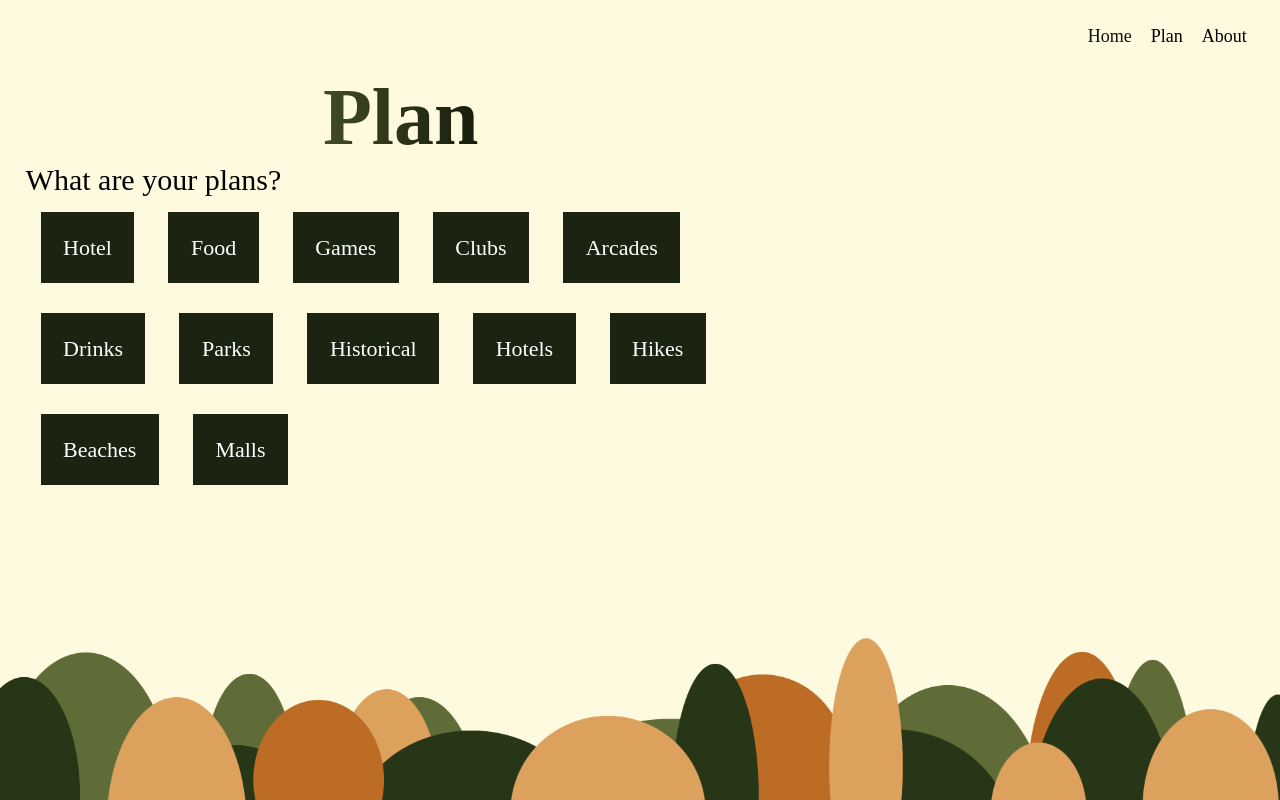
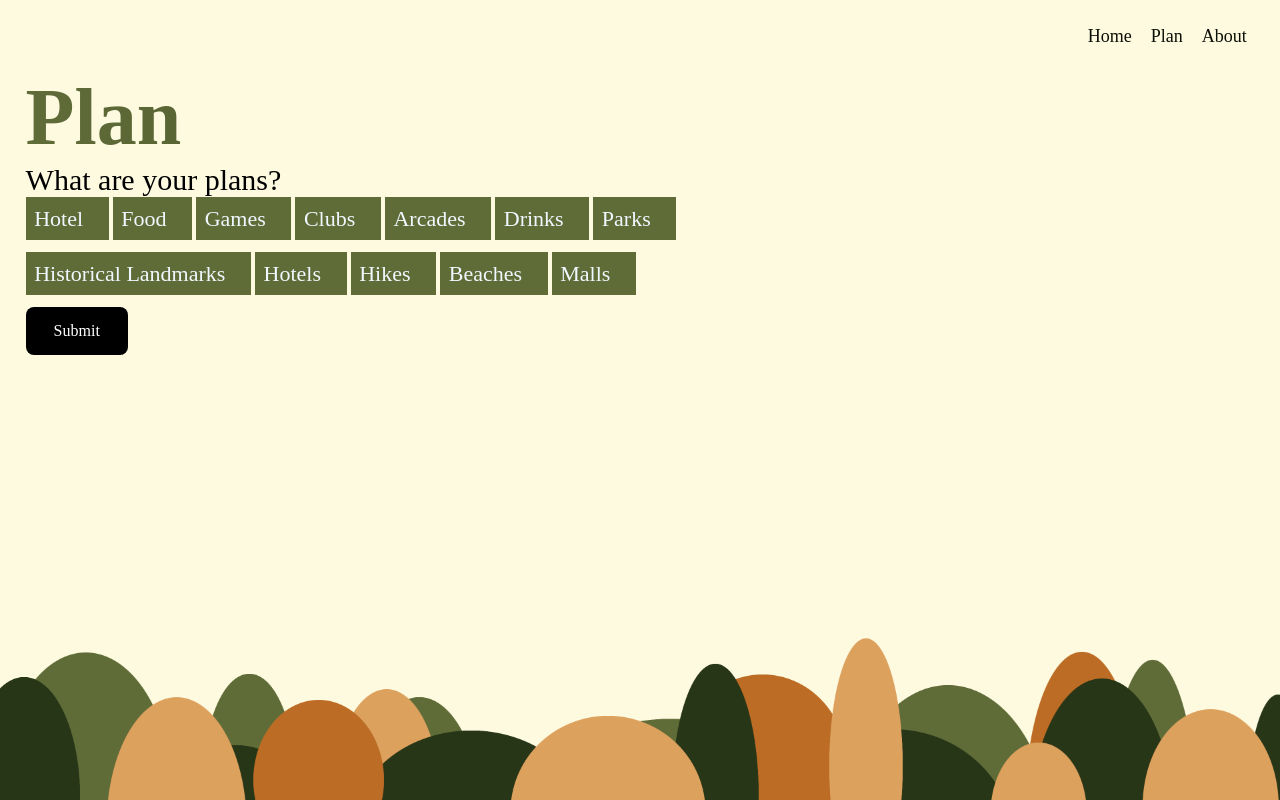
Before and after one commit to nihalcshah/ourcoffeetime, a Django app: page /coffee in a window 1280 px wide. Run offline with Django 3.2, Linux system fonts and the light colour scheme; data comes from the database, SQL or seed files in the repository; both versions use the stored data as it was after the commit; some web fonts are replaced.

Commit message:
Views Changes

```diff
--- a/frontend/static/css/ourcoffeetime.css
+++ b/frontend/static/css/ourcoffeetime.css
@@ -154,6 +154,7 @@ h1{
   border: none;
   padding: 3%;
   margin: 2%;
+  pointer-events: none;
 }
 
 .selections:focus{
@@ -165,3 +166,94 @@ h1{
 .color:visited{
   background-color: #4e582d;
 }
+
+input[type="checkbox"]+label{
+  border:  none;
+  padding: 2%;
+  background-color: #1a2410;
+}
+
+.container {
+  display: inline-block;
+  position: relative;
+  padding-left: 35px;
+  margin-bottom: 12px;
+  cursor: pointer;
+  background-color: #606C38;
+  font-size: 22px;
+  color: aliceblue;
+  -webkit-user-select: none;
+  -moz-user-select: none;
+  -ms-user-select: none;
+  padding: 1%;
+  padding-right: 3%;
+  user-select: none;
+}
+
+.container input {
+  position: absolute;
+  opacity: 0;
+  cursor: pointer;
+  height: 0;
+  width: 0;
+}
+.checkmark {
+  position: relative;
+  left: 0;
+  height: 25px;
+  width: 25px;
+}
+.container:hover{
+  background-color: #1a2410;
+}
+
+.container input:checked ~ .checkmark {
+  background-color: #2196F3;
+
+
+}
+
+.container input:checked{
+  background-color: #1a2410;
+}
+.checkmark:after {
+  content: "";
+  position: absolute;
+  display: none;
+}
+.container input:checked ~ .checkmark:after {
+  display: block;
+}
+
+input:checked .container{
+  background-color: #0b0f06;
+}
+.container .checkmark:after {
+  left: 9px;
+  top: 3px;
+  width: 5px;
+  height: 10px;
+  border: solid white;
+  border-width: 0 3px 3px 0;
+  -webkit-transform: rotate(45deg);
+  -ms-transform: rotate(45deg);
+  transform: rotate(45deg);
+}
+
+.location{
+  font-size: 20px;
+}
+
+.location input[type='text']{
+  border: none;
+  color: white;
+  background-color: #606C38;
+  padding: 1%;
+}
+
+.location input[type='text']:focus{
+  border: none;
+  color: white;
+  background-color: #363b23;
+  padding: 1%;
+}
--- a/frontend/templates/base.html
+++ b/frontend/templates/base.html
@@ -21,9 +21,9 @@
 
     <!-- </div> -->
     <nav>
-        <a href="{%url 'home'%}"><span class="navpart">Home</span>
-        <a href="{%url 'coffee'%}"></a><span class="navpart">Plan</span>
-        <a href="{%url 'about'%}"></a><span class="navpart">About</span>
+        <a href="{%url 'home'%}"><span class="navpart">Home</span></a>
+        <a href="{%url 'coffee'%}"><span class="navpart">Plan</span></a>
+        <a href="{%url 'about'%}"><span class="navpart">About</span></a>
     </nav>
     {% block content %}
 
--- a/frontend/templates/collect.html
+++ b/frontend/templates/collect.html
@@ -4,26 +4,27 @@
 {% block content %}
 
 <section style="display: block;" >
+    <h1 class="title" style="margin-top: 0%; margin-left: 2%; float: left; width: 100%; text-align: left;">Plan</h1>
     <div class="form">
-        <h1 class="title" style="margin-top: 0%; margin-left: 0%; float: left; width: 100% ;">Plan</h1>
 
-        <br>
-        <br>
         <div>
             <span class="question">{{question}}</span>
-            <form method="POST" action="">
+            <form method="post" action="">
                 {% csrf_token %}
-                <div >
+                <div style="display: inline-flexbox;" >
                     {% for t in types%}
+                    <label class="container">{{t.name}}
                     <input
-                        class="selections"
-                        type="submit"
+                        type="checkbox"
                         name="{{question}}"
-                        value={{t.name}}
+                        value="{{t.name}}"
                     />
+                        <span class="checkmark"></span>
+                    </label>
                     {% endfor %}
+
                 </div>
-
+                <button type="submit" class="button" style="float: left; animation: none;">Submit</button>
             </form>
         </div>
             <!-- <img class="logo" src="{% static 'media/CoffeeTime.png'%}"> -->
--- a/frontend/templates/home.html
+++ b/frontend/templates/home.html
@@ -15,7 +15,7 @@
         </span>
         <br><br>
 
-        <a style="text-decoration: none;" href="{%url 'coffee' %}"><button class="button">Get Started ➡ </button></a>
+        <a style="text-decoration: none;" href="{%url 'coffee' %}"><button class="button">Get Started</button></a>
     </div>
 </section>
 {% endblock %}
--- a/ourcoffeetime/views.py
+++ b/ourcoffeetime/views.py
@@ -9,7 +9,7 @@ def home_view(request):
     # if results:
     #     context = {'results':results}
     # else:
-    #     context = {'results':'Not Found'}
+    #     context = {'results':'Not Found'
     return render(request, "home.html", context = {
 
     })
@@ -20,13 +20,29 @@ def results_view(request):
         'results':result
     })
 
+selection= []
 def collect_view(request):
+    if request.method == 'POST':
 
-    q = get_object_or_404(Question)
-    return render(request, "collect.html", context = {
-        'question':q,
-        'types': q.ty.all,
-    })
+        q = get_object_or_404(Question)
+        types = TypesOfPlaces.objects.all()
+        selection = request.POST.getlist(q.question)
+        print(selection)
+        return render(request, "collect.html", context = {
+            'question':q,
+            'types': types,
+        })
+    #         q = get_object_or_404(Question)
+    #         types = TypesOfPlaces.objects.all()
+    #         print(request.POST.get(q.question))
 
+    #         return render(request, "collect.html", context = {
+    #     })
+    else:
+        q = get_object_or_404(Question)
+        return render(request, "collect.html", context = {
+            'question':q,
+            'types': q.ty.all,
+        })
 def about_view(request):
     return render(request, "about.html")
```
Also changed, not shown: db.sqlite3.
